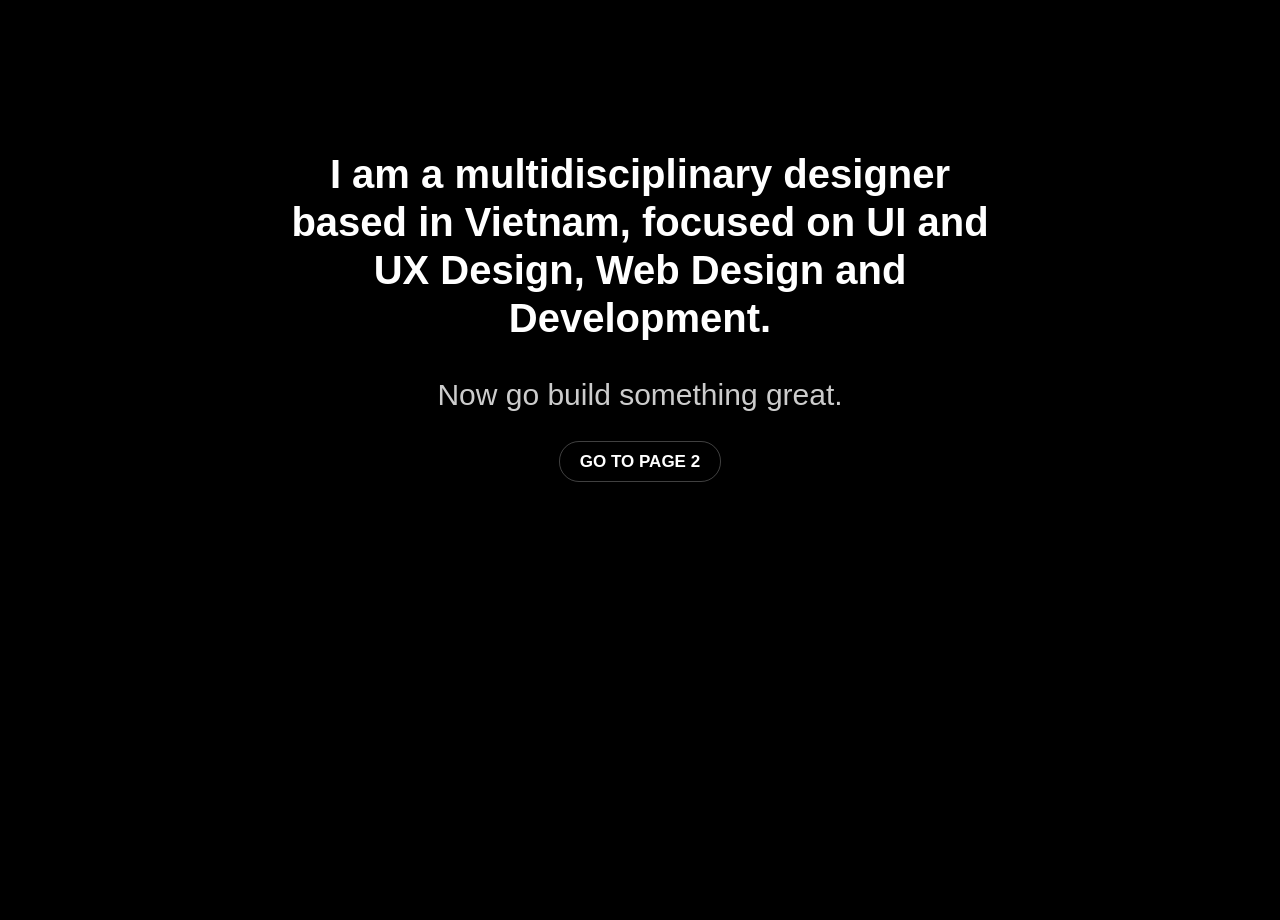
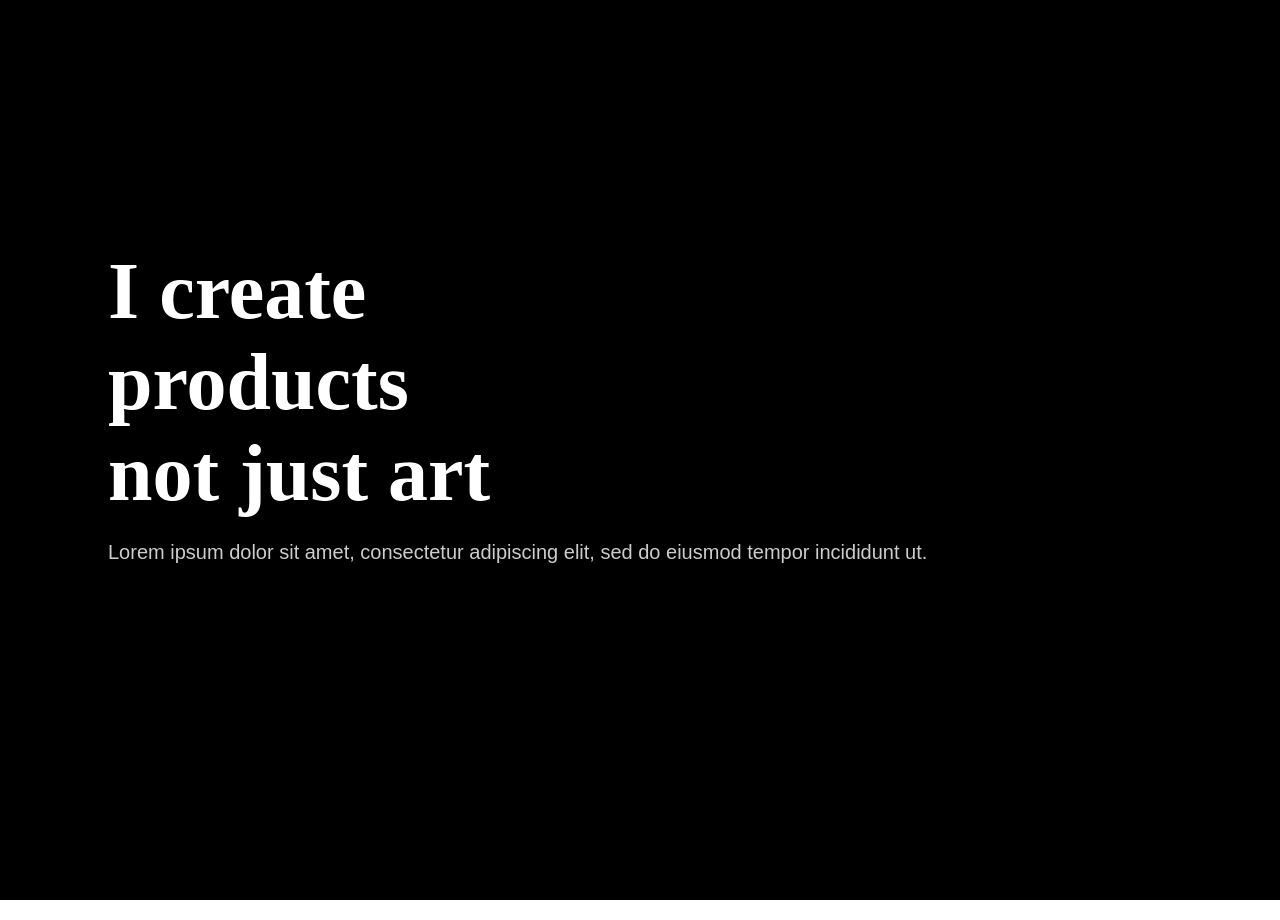
Before and after one commit to dtbngoc/my-portfolio, a Gatsby site: page / in a window 1280 px wide. Built offline with nearby package versions, Linux system fonts and the light colour scheme; Gatsby itself is replaced by a stand-in of ours.

Commit message:
change something

```diff
--- a/src/components/layout.css
+++ b/src/components/layout.css
@@ -1,47 +1,45 @@
+
 body {
-    /* font-family: -apple-system, BlinkMacSystemFont, 'Segoe UI', Roboto, Oxygen, Ubuntu, Cantarell, 'Open Sans', 'Helvetica Neue', sans-serif; */
-    font-family: Arial, Helvetica, sans-serif;
+  font-family: 'Montserrat', sans-serif;
   margin: 0;
   font-size: 20px;
   -webkit-font-smoothing: antialiased;
-    line-height: 1.3
+  line-height: 1.3;
 }
 
 a {
-    color: #ff7063;
+  font-family: 'Playfair Display', serif;
+  color: white;
   text-decoration: none;
-    font-weight: 600;
 }
 
-  .Hero {
+.Intro {
   background: black;
-    height: 920px;
+  height: 900px;
   background-size: cover;
   background-position: center;
 }
 
-  .HeroGroup {
-    margin: 0 auto;
-    max-width: 720px;
-    padding: 150px 50px;
-    text-align: center;
+.IntroGroup {
+  margin: 0;
+  padding: 246px 108px;
+  text-align: left;
 }
 
-  .Hero h1{
+.Intro h1{
+  font-family: 'Playfair Display', serif;
   margin: 0;
   color: white;
-    font-size: 40px;
-    line-height: 1.2;
-    /* max-width: 450px; */
+  line-height: normal;
+  font-size: 80px;
+  max-width: 400px;
 }
 
-  .Hero p{
+.Intro p{
   color: rgba(255, 255, 255, .8);
-    font-size: 30px;
-    line-height: 1.5;
 }
 
-  .Hero a{
+/* .Hero a{
   font-size: 17px;
   font-weight: 600px;
   color: white;
@@ -50,5 +48,4 @@ body {
   padding: 10px 20px;
   border: 1px solid rgba(255, 255, 255, .25);
   border-radius: 20px;
-
-  }
+} */
--- a/src/components/layout.js
+++ b/src/components/layout.js
@@ -2,6 +2,7 @@ import React from 'react'
 import PropTypes from 'prop-types'
 import Helmet from 'react-helmet'
 import { StaticQuery, graphql } from 'gatsby'
+
 
 import Header from './header'
 import './layout.css'
--- a/src/pages/index.js
+++ b/src/pages/index.js
@@ -6,14 +6,10 @@ import Image from '../components/image'
 
 const IndexPage = () => (
   <Layout>
-    <div className="Hero">
-      <div className="HeroGroup">
-        <h1>I am a multidisciplinary designer based in Vietnam, focused on UI and UX Design, Web Design and Development.</h1>
-        <p>Now go build something great.</p>
-        {/* <div style={{ maxWidth: '300px', marginBottom: '1.45rem' }}>
-          <Image />
-        </div> */}
-        <Link to="/page-2/">Go to page 2</Link>
+    <div className="Intro">
+      <div className="IntroGroup">
+        <h1>I create products not just art</h1>
+        <p>Lorem ipsum dolor sit amet, consectetur adipiscing elit, sed do eiusmod tempor incididunt ut.</p>
       </div>
     </div>
 
```
Lines whose indentation alone changed are shown as unchanged.
